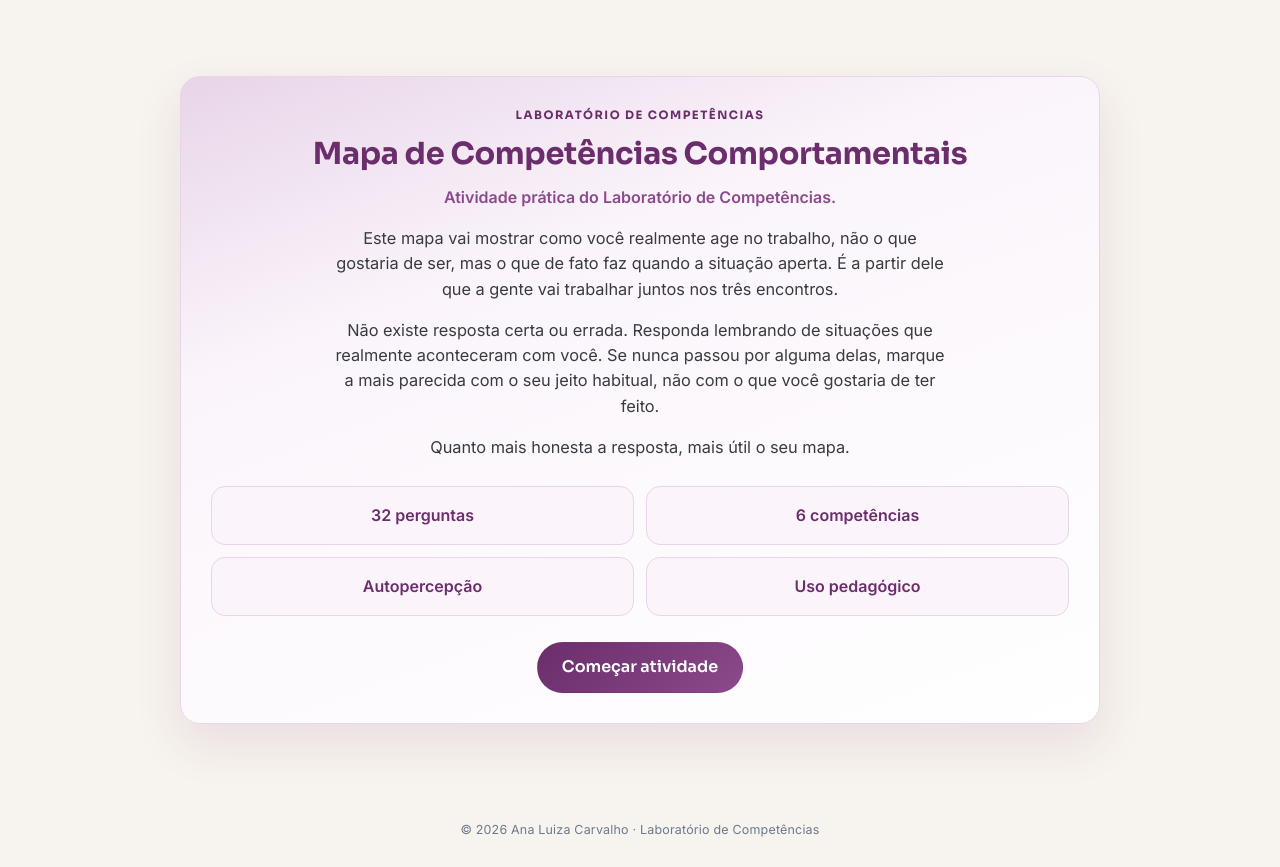
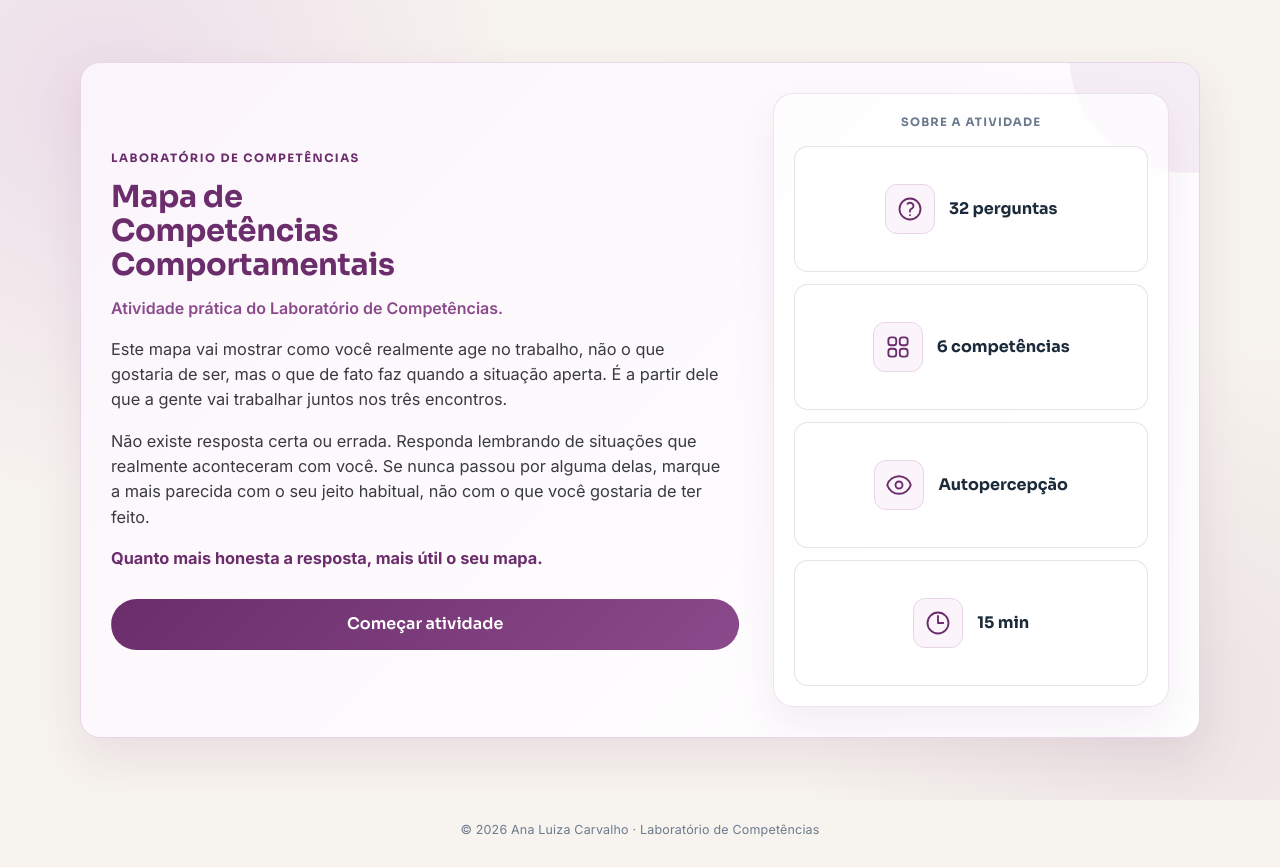
Before and after one commit to euanaluiza/laboratorio_de_competencias, a React (Vite) app in the folder mapa-app/: page / in a window 1280 px wide. Built offline with nearby package versions, Linux system fonts and the light colour scheme.

Commit message:
style: refine competency map intro screen

```diff
--- a/mapa-app/index.html
+++ b/mapa-app/index.html
@@ -1,10 +1,10 @@
 <!doctype html>
-<html lang="en">
+<html lang="pt-BR">
   <head>
     <meta charset="UTF-8" />
     <link rel="icon" type="image/svg+xml" href="/favicon.svg" />
     <meta name="viewport" content="width=device-width, initial-scale=1.0" />
-    <title>mapa-app</title>
+    <title>Atividade Laboratório de Competências - Ana Luiza Carvalho</title>
   </head>
   <body>
     <div id="root"></div>
--- a/mapa-app/src/components/IntroScreen.jsx
+++ b/mapa-app/src/components/IntroScreen.jsx
@@ -1,14 +1,57 @@
+const FEATURE_ICONS = {
+  question: (
+    <>
+      <path d="M9.879 7.519c1.171-1.025 3.071-1.025 4.242 0 1.172 1.025 1.172 2.687 0 3.712-.203.179-.43.326-.67.442-.745.361-1.45.999-1.45 1.827v.75M12 17.25h.008v.008H12v-.008Z" />
+      <path d="M21 12a9 9 0 1 1-18 0 9 9 0 0 1 18 0Z" />
+    </>
+  ),
+  grid: (
+    <path d="M3.75 6A2.25 2.25 0 0 1 6 3.75h2.25A2.25 2.25 0 0 1 10.5 6v2.25a2.25 2.25 0 0 1-2.25 2.25H6a2.25 2.25 0 0 1-2.25-2.25V6ZM13.5 6a2.25 2.25 0 0 1 2.25-2.25H18A2.25 2.25 0 0 1 20.25 6v2.25A2.25 2.25 0 0 1 18 10.5h-2.25a2.25 2.25 0 0 1-2.25-2.25V6ZM3.75 15.75A2.25 2.25 0 0 1 6 13.5h2.25a2.25 2.25 0 0 1 2.25 2.25V18a2.25 2.25 0 0 1-2.25 2.25H6A2.25 2.25 0 0 1 3.75 18v-2.25ZM13.5 15.75a2.25 2.25 0 0 1 2.25-2.25H18a2.25 2.25 0 0 1 2.25 2.25V18A2.25 2.25 0 0 1 18 20.25h-2.25A2.25 2.25 0 0 1 13.5 18v-2.25Z" />
+  ),
+  eye: (
+    <>
+      <path d="M2.036 12.322a1.012 1.012 0 0 1 0-.639C3.423 7.51 7.36 4.5 12 4.5c4.638 0 8.573 3.007 9.963 7.178.07.207.07.431 0 .639C20.577 16.49 16.64 19.5 12 19.5c-4.638 0-8.573-3.007-9.963-7.178Z" />
+      <path d="M15 12a3 3 0 1 1-6 0 3 3 0 0 1 6 0Z" />
+    </>
+  ),
+  clock: (
+    <>
+      <path d="M12 6v6h4.5" />
+      <path d="M21 12a9 9 0 1 1-18 0 9 9 0 0 1 18 0Z" />
+    </>
+  ),
+}
+
 const INTRO_CARDS = [
-  '32 perguntas',
-  '6 competências',
-  'Autopercepção',
-  'Uso pedagógico',
+  { label: '32 perguntas', icon: 'question' },
+  { label: '6 competências', icon: 'grid' },
+  { label: 'Autopercepção', icon: 'eye' },
+  { label: '15 min', icon: 'clock' },
 ]
+
+function FeatureIcon({ name }) {
+  return (
+    <svg
+      className="feature-icon"
+      viewBox="0 0 24 24"
+      fill="none"
+      stroke="currentColor"
+      strokeWidth="1.6"
+      strokeLinecap="round"
+      strokeLinejoin="round"
+      aria-hidden="true"
+    >
+      {FEATURE_ICONS[name]}
+    </svg>
+  )
+}
 
 function IntroScreen({ onStart }) {
   return (
     <main className="app-shell intro-screen">
       <section className="intro-panel">
+        <div className="intro-layout">
+          <div className="intro-content">
             <p className="eyebrow">Laboratório de Competências</p>
             <h1>Mapa de Competências Comportamentais</h1>
             <p className="lead">Atividade prática do Laboratório de Competências.</p>
@@ -22,19 +65,26 @@ function IntroScreen({ onStart }) {
               aconteceram com você. Se nunca passou por alguma delas, marque a mais parecida com o
               seu jeito habitual, não com o que você gostaria de ter feito.
             </p>
-        <p className="intro-copy">
+            <p className="intro-copy intro-emphasis">
               Quanto mais honesta a resposta, mais útil o seu mapa.
             </p>
-        <div className="feature-grid" aria-label="Resumo da atividade">
-          {INTRO_CARDS.map((cardText) => (
-            <div className="feature-card" key={cardText}>
-              {cardText}
+            <button className="primary-button intro-start-button" type="button" onClick={onStart}>
+              Começar atividade
+            </button>
+          </div>
+
+          <aside className="intro-summary" aria-label="Resumo da atividade">
+            <p className="intro-summary-label">Sobre a atividade</p>
+            <div className="feature-grid">
+              {INTRO_CARDS.map((card) => (
+                <div className="feature-card" key={card.label}>
+                  <FeatureIcon name={card.icon} />
+                  <span>{card.label}</span>
                 </div>
               ))}
             </div>
-        <button className="primary-button" type="button" onClick={onStart}>
-          Começar atividade
-        </button>
+          </aside>
+        </div>
       </section>
     </main>
   )
--- a/mapa-app/src/index.css
+++ b/mapa-app/src/index.css
@@ -102,6 +102,13 @@ h3 {
   place-items: center;
 }
 
+.intro-screen {
+  background:
+    radial-gradient(circle at 8% 12%, rgba(232, 213, 232, 0.72), transparent 30%),
+    radial-gradient(circle at 92% 88%, rgba(107, 45, 107, 0.08), transparent 28%),
+    var(--cream);
+}
+
 /* Painéis = cartões claros com borda lilás */
 .intro-panel,
 .form-panel,
@@ -117,7 +124,40 @@ h3 {
 
 /* Intro com cabeçalho em gradiente lilás */
 .intro-panel {
-  background: linear-gradient(160deg, var(--lilac) 0%, var(--lilac-soft) 32%, var(--paper) 100%);
+  background:
+    linear-gradient(135deg, rgba(251, 245, 251, 0.98), rgba(255, 255, 255, 0.96)),
+    var(--paper);
+  overflow: hidden;
+  position: relative;
+  text-align: left;
+  width: min(100%, 1120px);
+}
+
+.intro-panel::after {
+  background: var(--lilac);
+  border-radius: 50%;
+  content: '';
+  height: 240px;
+  opacity: 0.38;
+  position: absolute;
+  right: -110px;
+  top: -130px;
+  width: 240px;
+}
+
+.intro-layout {
+  display: grid;
+  gap: 34px;
+  position: relative;
+  z-index: 1;
+}
+
+.intro-content {
+  max-width: 660px;
+}
+
+.intro-content h1 {
+  max-width: 15ch;
 }
 
 .intro-panel .lead {
@@ -133,6 +173,36 @@ h3 {
   max-width: 60ch;
 }
 
+.intro-emphasis {
+  color: var(--plum);
+  font-weight: 700;
+}
+
+.intro-start-button {
+  margin-top: 28px;
+  width: 100%;
+}
+
+.intro-summary {
+  align-self: center;
+  background: rgba(255, 255, 255, 0.7);
+  border: 1px solid rgba(107, 45, 107, 0.12);
+  border-radius: var(--radius-lg);
+  box-shadow: 0 18px 40px rgba(107, 45, 107, 0.08);
+  padding: 20px;
+}
+
+.intro-summary-label {
+  color: var(--muted);
+  font-family: var(--title-font);
+  font-size: 0.72rem;
+  font-weight: 700;
+  letter-spacing: 1.2px;
+  margin-bottom: 14px;
+  text-align: center;
+  text-transform: uppercase;
+}
+
 .eyebrow {
   color: var(--plum);
   font-family: var(--title-font);
@@ -146,18 +216,42 @@ h3 {
 .feature-grid {
   display: grid;
   gap: 12px;
-  grid-template-columns: repeat(2, minmax(0, 1fr));
-  margin: 26px 0;
+  grid-template-columns: 1fr;
 }
 
 .feature-card {
+  align-items: center;
+  background: var(--paper);
+  border: 1px solid rgba(107, 45, 107, 0.14);
+  border-radius: var(--radius);
+  color: var(--plum);
+  display: flex;
+  font-weight: 600;
+  gap: 14px;
+  justify-content: center;
+  min-height: 126px;
+  padding: 16px;
+  text-align: left;
+}
+
+.feature-icon {
   background: var(--lilac-soft);
   border: 1px solid var(--lilac);
-  border-radius: var(--radius);
+  border-radius: 12px;
   color: var(--plum);
-  font-weight: 600;
-  padding: 16px;
-  text-align: center;
+  flex: 0 0 auto;
+  height: 50px;
+  padding: 10px;
+  width: 50px;
+}
+
+.feature-card span {
+  color: var(--navy);
+  font-family: var(--title-font);
+  font-size: 1rem;
+  font-weight: 700;
+  line-height: 1.25;
+  min-width: 0;
 }
 
 .button-row {
@@ -402,18 +496,7 @@ h3 {
   width: min(100%, 680px);
 }
 
-/* Telas de apresentação centralizadas */
-.intro-panel {
-  text-align: center;
-}
-
-.intro-panel .lead,
-.intro-panel .intro-copy {
-  margin-left: auto;
-  margin-right: auto;
-}
-
-.intro-panel .button-row,
+/* Telas de resultado centralizadas */
 .result-panel .button-row,
 .result-panel .status-error-box {
   justify-content: center;
--- a/mapa-app/src/styles/responsive.css
+++ b/mapa-app/src/styles/responsive.css
@@ -1,3 +1,13 @@
+@media (min-width: 520px) {
+  .feature-grid {
+    grid-template-columns: repeat(2, minmax(0, 1fr));
+  }
+
+  .intro-start-button {
+    width: auto;
+  }
+}
+
 @media (min-width: 720px) {
   .app-shell {
     padding: 40px;
@@ -14,7 +24,6 @@
     padding: 42px;
   }
 
-  .feature-grid,
   .result-highlight-grid {
     grid-template-columns: repeat(4, minmax(0, 1fr));
   }
@@ -33,6 +42,18 @@
   }
 }
 
+@media (min-width: 900px) {
+  .intro-panel {
+    padding: 54px;
+  }
+
+  .intro-layout {
+    align-items: center;
+    gap: clamp(40px, 6vw, 76px);
+    grid-template-columns: minmax(0, 1.35fr) minmax(320px, 0.85fr);
+  }
+}
+
 @media (min-width: 1040px) {
   .interpretation-grid {
     grid-template-columns: repeat(3, minmax(0, 1fr));
```
Lines whose indentation alone changed are shown as unchanged.
